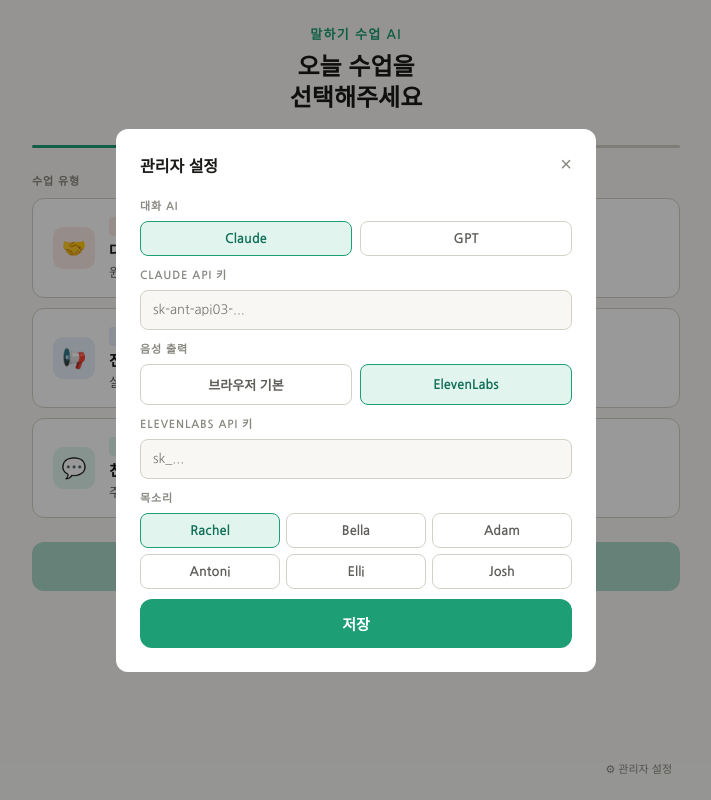
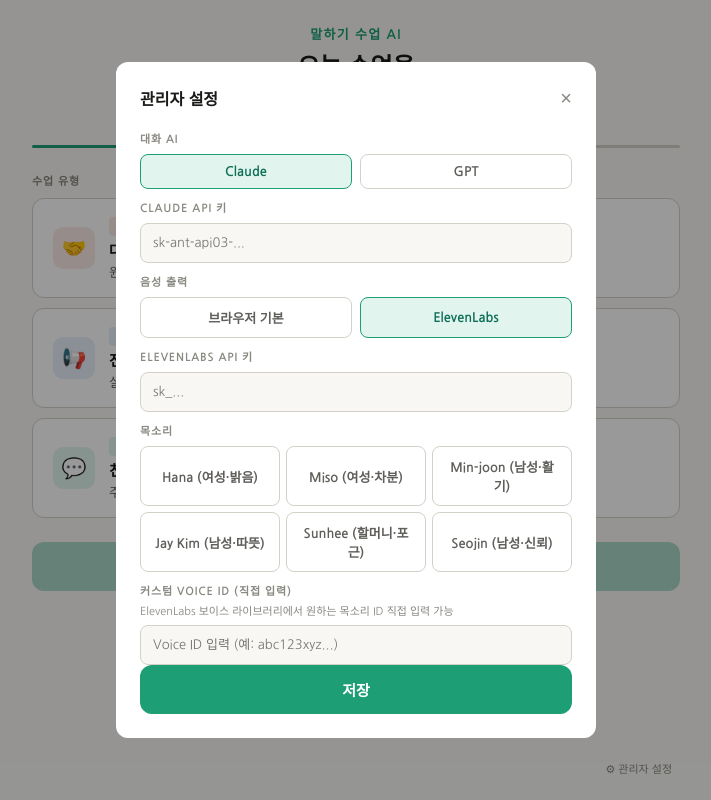
Before and after one commit to essaymapo/speaking-app, a Next.js app: page / in a window 1280 px wide. Both pictures are taken after a click on the button "⚙ 관리자 설정". Shown: the whole page, without its empty margins (284-995 px from the left). Built offline with nearby package versions, Linux system fonts and the light colour scheme.

Commit message:
Update page.js

```diff
--- a/app/page.js
+++ b/app/page.js
@@ -10,12 +10,12 @@
 };
 
 const voiceIds = {
-  Rachel:'21m00Tcm4TlvDq8ikWAM',
-  Bella:'EXAVITQu4vr4xnSDxMaL',
-  Adam:'pNInz6obpgDQGcFmaJgB',
-  Antoni:'ErXwobaYiN019PkySvjV',
-  Elli:'MF3mGyEYCl7XYWbV9V6O',
-  Josh:'TxGEqnHWrfWFTfGW9XjX'
+  'Hana (여성·밝음)': 'jsCqWAovK2LkecY7zXl4',
+  'Miso (여성·차분)': 'uyVNoMrnUku1dZyVEXwD',
+  'Min-joon (남성·활기)': 'nCnkMoNNpGFjvNwZBPr5',
+  'Jay Kim (남성·따뜻)': 'xtEAhFqPPFNpJvZDVJKm',
+  'Sunhee (할머니·포근)': 'cgSgspJ2msm6clMCkdW9',
+  'Seojin (남성·신뢰)': 'N2lVS1w4EtoT3dr4eOWO'
 };
 
 // 상태: idle | listening | thinking | speaking
@@ -158,7 +158,7 @@
         const res = await fetch('/api/tts',{
           method:'POST',
           headers:{'Content-Type':'application/json','x-eleven-key':elevenKey},
-          body:JSON.stringify({text:clean, voiceId:voiceIds[voiceName]})
+          body:JSON.stringify({text:clean, voiceId: voiceName.startsWith('custom:') ? voiceName.replace('custom:','') : (voiceIds[voiceName] || voiceIds['Hana (여성·밝음)'])})
         });
         if (!res.ok) throw new Error('TTS error');
         const blob = await res.blob();
@@ -477,6 +477,9 @@
                   <button key={v} className={`abtn${voiceName===v?' sel':''}`} onClick={()=>setVoiceName(v)}>{v}</button>
                 ))}
               </div>
+              <div className="lbl" style={{marginBottom:4}}>커스텀 Voice ID (직접 입력)</div>
+              <div style={{fontSize:11,color:'var(--g400)',marginBottom:6}}>ElevenLabs 보이스 라이브러리에서 원하는 목소리 ID 직접 입력 가능</div>
+              <input className="ainp" placeholder="Voice ID 입력 (예: abc123xyz...)" value={voiceName.startsWith('custom:') ? voiceName.replace('custom:','') : ''} onChange={e=>{ if(e.target.value) setVoiceName('custom:'+e.target.value); }} style={{marginBottom:0}}/>
             </>}
             <button className="btnm" onClick={saveAdmin}>저장</button>
             {adminSaved && <div className="saved-msg">저장됐어요! 다음부터 자동으로 불러와요.</div>}
```
